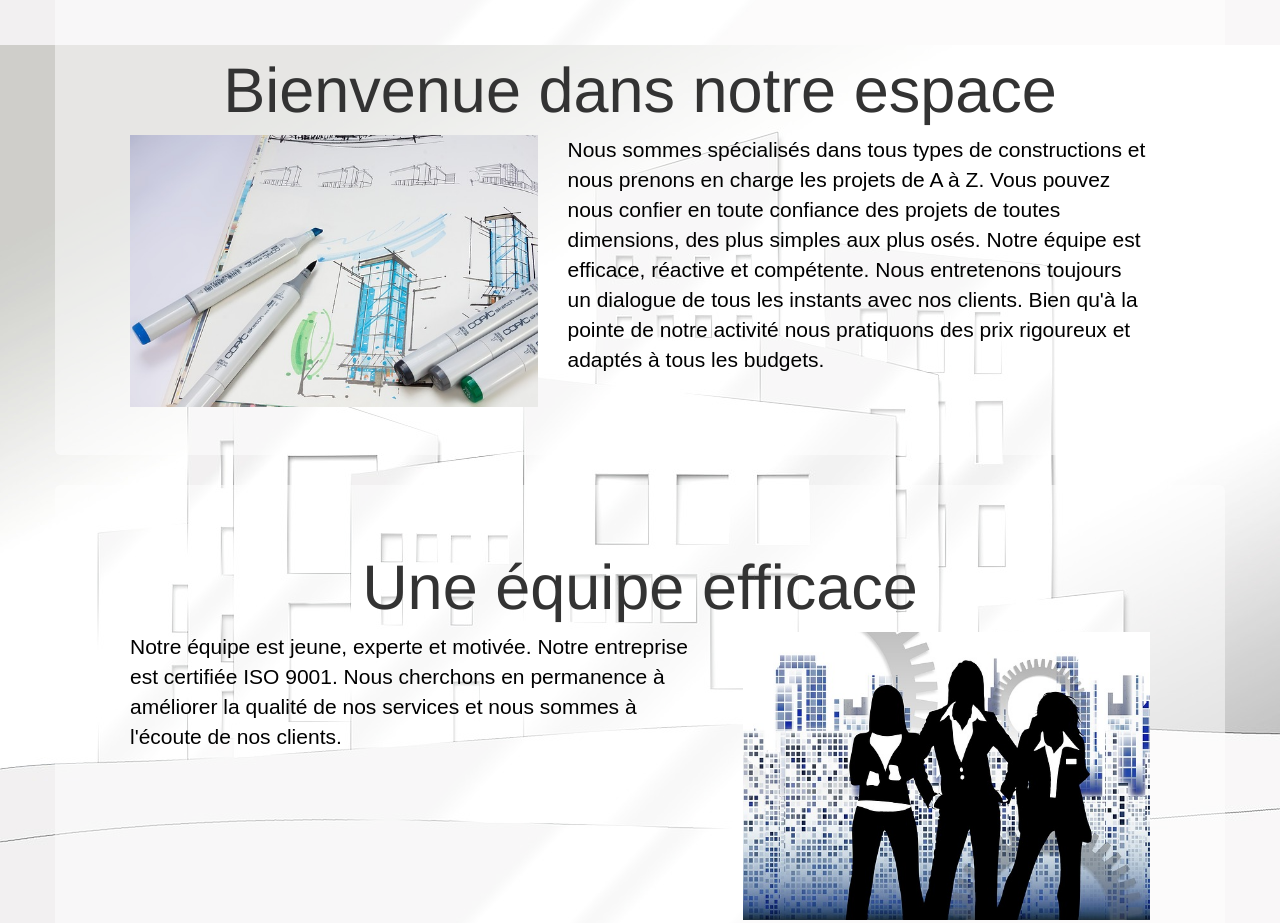
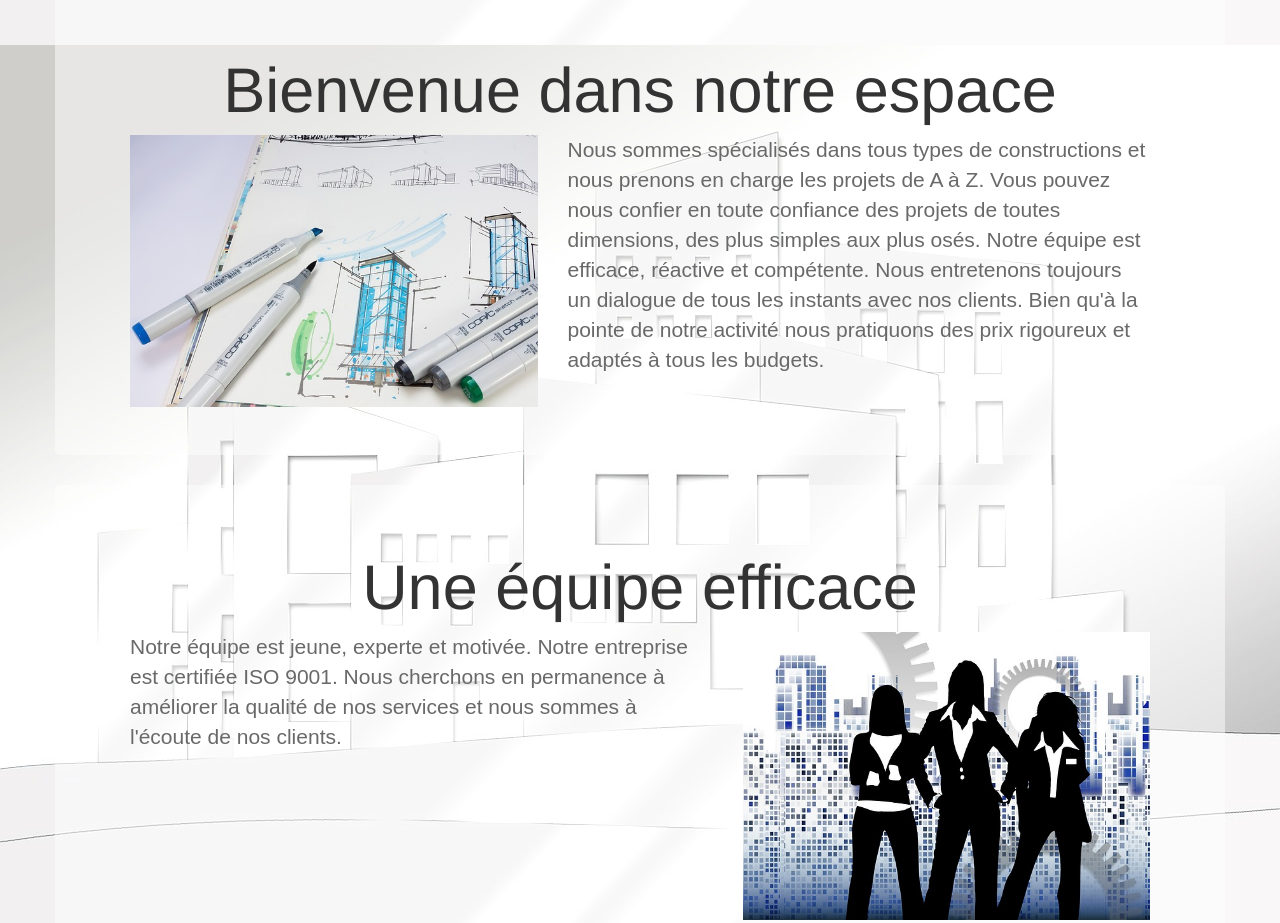
Before and after one commit to side29/Simple-Placeholder, a plain HTML site: page index.html in a window 1280 px wide. Shown: the part 860-1783 px from the top of the page. Drawn offline with nearby package versions, Linux system fonts and the light colour scheme.

Commit message:
Changement de la couleur de police des paragraphes: Noir vers Gris

```diff
--- a/index.html
+++ b/index.html
@@ -45,7 +45,7 @@
 	 p
 	 {
 	 font-family: Arial, Verdana, sans-serif;
-	 color: black;
+	 color: dimgrey;
 	 }
 
     </style>
```
